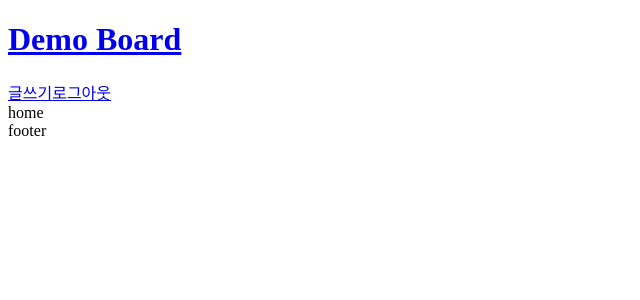
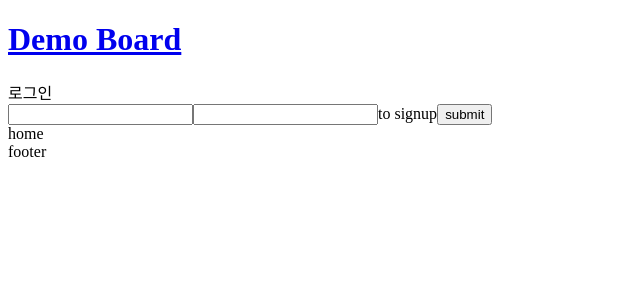
Before and after one commit to gurumee92/demo-board, a React (Create React App) app: page / in a window 1280 px wide. Both pictures are taken after a click on the element "로그인". Shown: the top 300 px of the page, without its empty margins (0-640 px from the left). Built offline with nearby package versions, Linux system fonts and the light colour scheme.

Commit message:
ADD LoginModal

```diff
--- /dev/null
+++ b/src/components/common/LoginModal/LoginModal.js
@@ -0,0 +1,39 @@
+import React, { useState } from 'react'
+
+export default function LoginModal({ setAuth, setModalUp }) {
+    const [isSignUp, setSignUp] = useState(false);
+
+    const handleSubmit = (e) => {
+        e.preventDefault();
+
+        if (isSignUp) {
+            setSignUp(!isSignUp);
+            return;
+        }
+
+        setAuth(true);
+        setModalUp(false);
+    };
+    return (
+        <div className="login__modal" onSubmit={(e) => handleSubmit(e)}>
+            <form>
+                <input name="username" type="text"/>
+                <input name="password" type="password"/>
+                {
+                    (isSignUp) ? (
+                        <>
+                        <input name="password_check" type="password"/>
+                        <span onClick={() => setSignUp(!isSignUp)}>to login</span>
+                        </>
+                    ) : (
+                        <>
+                        <span onClick={() => setSignUp(!isSignUp)}>to signup</span>
+                        </>
+                    )
+                }
+
+                <button type="submit">submit</button>
+            </form>
+        </div>
+    )
+}
--- /dev/null
+++ b/src/components/common/LoginModal/index.js
@@ -0,0 +1,3 @@
+import LoginModal from "./LoginModal";
+
+export default LoginModal;
--- a/src/components/common/Navigator/Navigator.js
+++ b/src/components/common/Navigator/Navigator.js
@@ -1,19 +1,29 @@
 import React, { useState } from 'react'
 import { Link } from 'react-router-dom';
 
+import LoginModal from "../LoginModal";
+
 export default function Navigator() {
     const [isAuth, setAuth] = useState(false);
-
+    const [isModalUp, setModalUp] = useState(false);
     return (
         <div className="navigator">
             {
                 (isAuth) ? (
                     <>
                     <span><Link to="/posts/create">글쓰기</Link></span>
-                    <span onClick={() => setAuth(false)}><Link to="/">로그아웃</Link></span>
+                    <span onClick={() => setAuth(!isAuth)}><Link to="/">로그아웃</Link></span>
                     </>
                 ) : (
-                    <span onClick={() => setAuth(true)}>로그인</span>
+                    <span onClick={() => setModalUp(!isModalUp)}>로그인</span>
+                )
+            }
+
+            {
+                (isModalUp) ? (
+                    <LoginModal setAuth={setAuth} setModalUp={setModalUp} />
+                ) : (
+                    <></>
                 )
             }
         </div>
```
Also changed, not shown: 1 other file (tests, documents, lock files or other folders).
